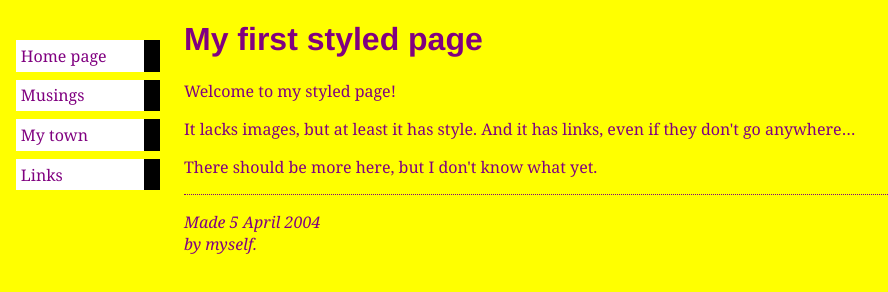
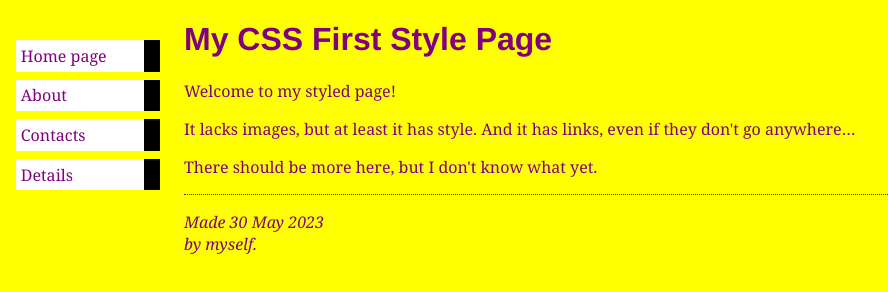
Before and after one commit to AKKI765/CSS-Task11, a plain HTML site: page index.html in a window 1280 px wide. Shown: the whole page, without its empty margins (0-888 px from the left). Drawn offline with Linux system fonts and the light colour scheme.

Commit message:
Update index.html

```diff
--- a/index.html
+++ b/index.html
@@ -9,13 +9,13 @@
 
     <ul class="sty">
         <li><a href="">Home page</a>
-        <li><a href="">Musings</a>
-        <li><a href="">My town</a>
-        <li><a href="">Links</a>
+        <li><a href="">About</a>
+        <li><a href="">Contacts</a>
+        <li><a href="">Details</a>
       </ul>
 
 
-      <h1>My first styled page</h1>
+      <h1>My CSS First Style Page</h1>
 
       <p>Welcome to my styled page!
 
@@ -27,7 +27,7 @@
       what yet.
 
 
-      <address>Made 5 April 2004<br>
+      <address>Made 30 May 2023<br>
         by myself.</address>
 
 </body>
```
